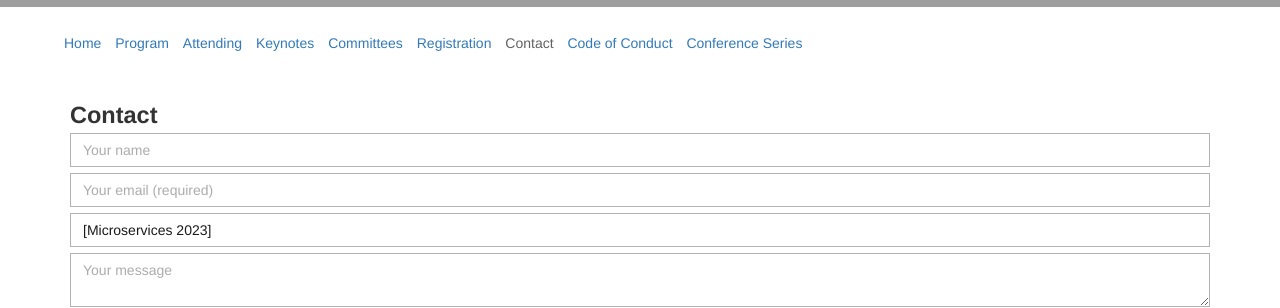
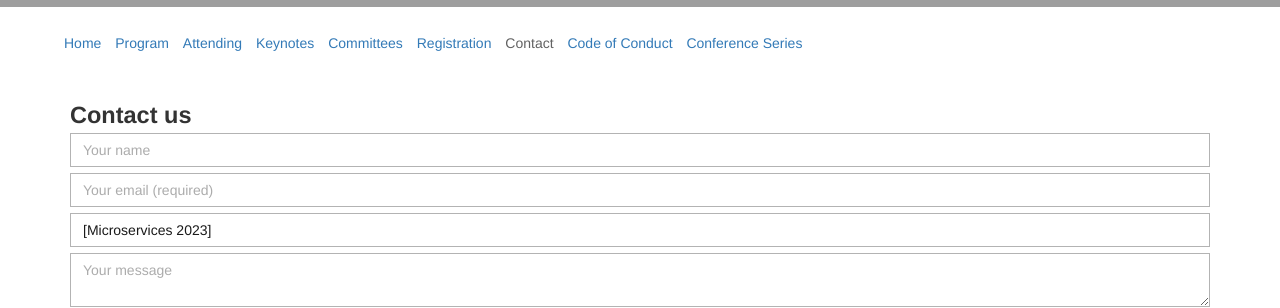
Before and after one commit to microservices-community/microservices-2023, a Jekyll site: the page built from contact.md, in a window 1280 px wide. Shown: the part 395-703 px from the top of the page. Built offline with Jekyll 4.4.1, drawn with Linux system fonts in a browser that asks for light colours; grey boxes are pictures that could not be loaded.

Commit message:
change contact form email destination

```diff
--- a/contact.md
+++ b/contact.md
@@ -1,11 +1,11 @@
 ---
-title: Contact
+title: Contact us
 layout: page
 feature_image: 'pisa2.jpg'
 # image_source:
 ---
 
-<form method="POST" action="https://formspree.io/f/xnqwjanz">
+<form method="POST" action="https://formspree.io/f/mjvddljk">
   <input type="text" name="name" placeholder="Your name">
   <input type="email" name="email" placeholder="Your email (required)" required="required">
   <input type="text" name="subject" value="[Microservices 2023]">
```
